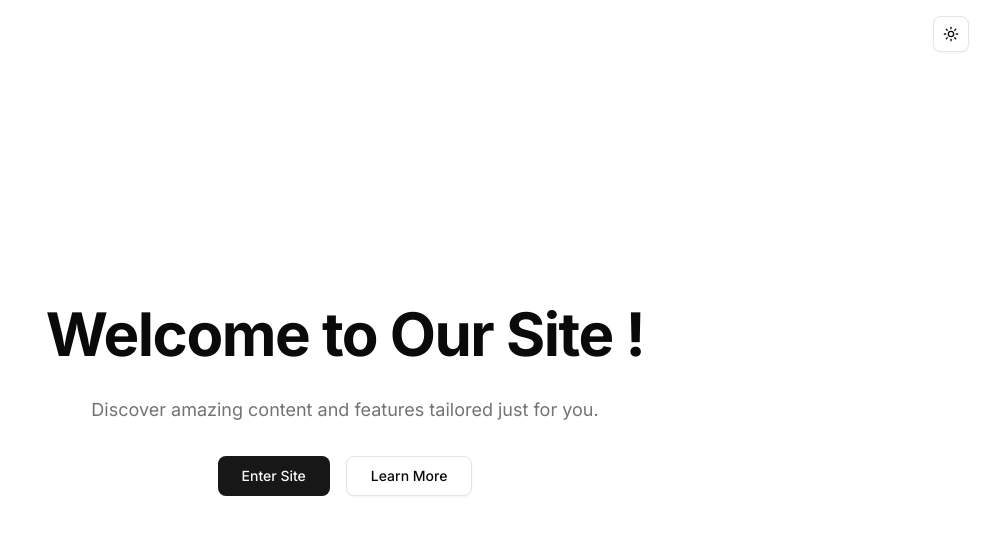
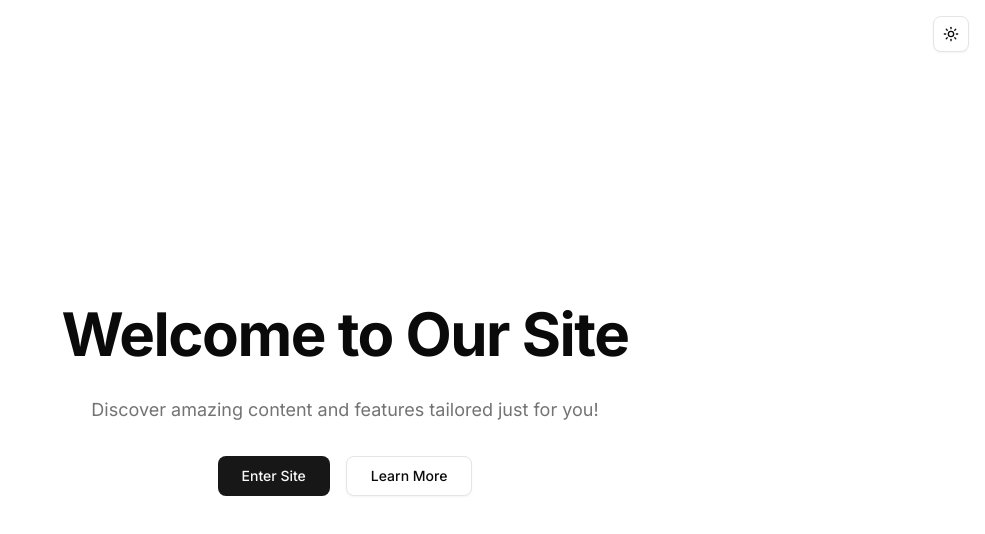
Before and after one commit to saucey/playground, a Next.js app: page / in a window 1280 px wide. Shown: the top 534 px of the page, without its empty margins (295-1280 px from the left). Built offline with nearby package versions, Linux system fonts and the light colour scheme.

Commit message:
test changes

```diff
--- a/src/app/page.tsx
+++ b/src/app/page.tsx
@@ -11,11 +11,11 @@ export default function WelcomePage() {
 
       <div className="flex flex-col items-center justify-center space-y-8 text-center px-4">
         <h1 className="text-4xl font-bold tracking-tight sm:text-5xl md:text-6xl">
-          Welcome to Our Site !
+          Welcome to Our Site
         </h1>
 
         <p className="max-w-prose text-lg text-muted-foreground">
-          Discover amazing content and features tailored just for you.
+          Discover amazing content and features tailored just for you!
         </p>
 
         <div className="flex gap-4">
```
